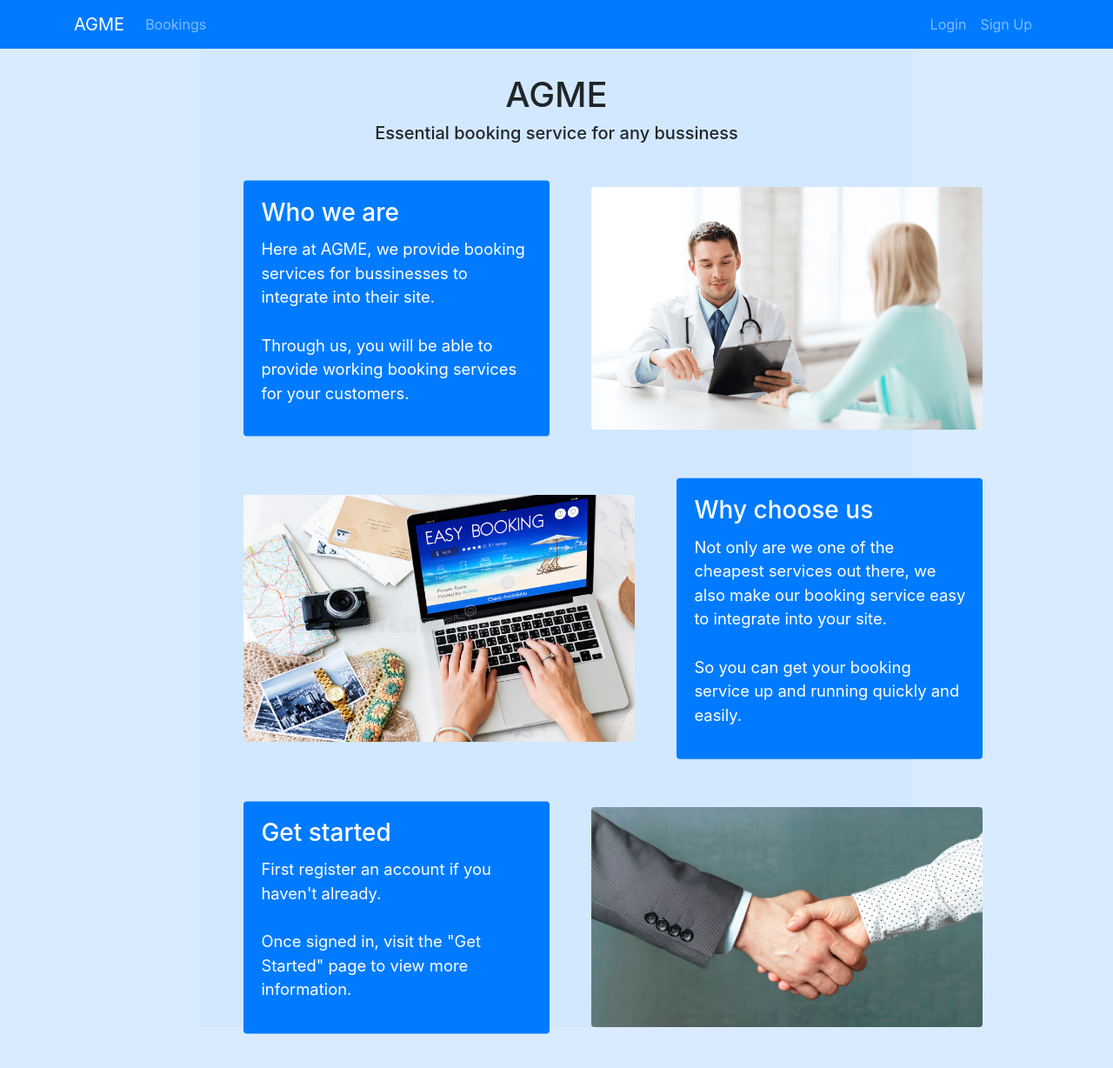
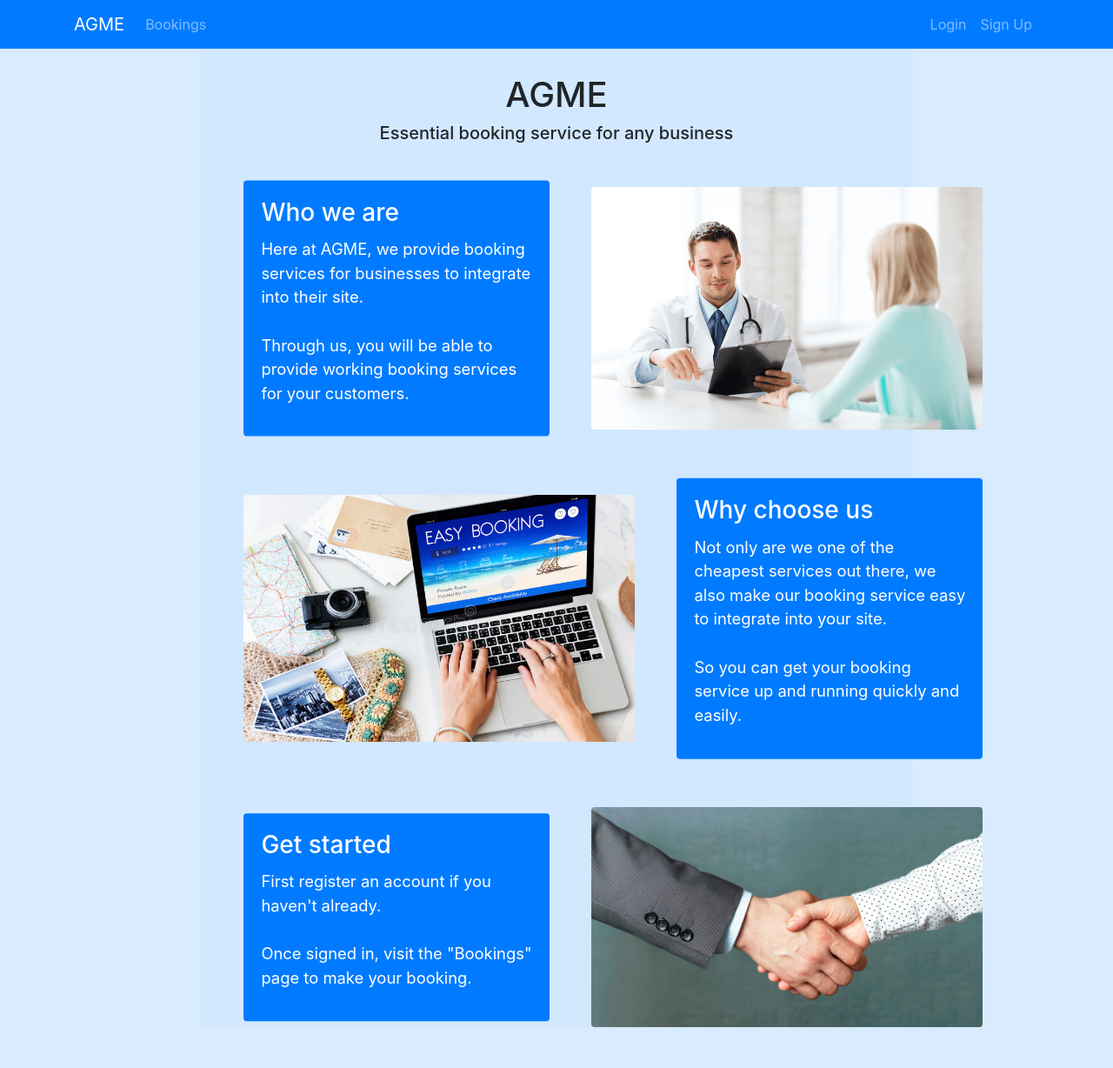
Before and after one commit to RMIT-SEPT/majorproject-7-tues-14-30-6, a React (Create React App) app in the folder FrontEnd/appointment-service/: page / in a window 1280 px wide. Shown: the top 1228 px of the page at 87% size. Built offline with nearby package versions, Linux system fonts and the light colour scheme.

Commit message:
Fixed typos on the home page

```diff
--- a/FrontEnd/appointment-service/src/components/Layout/Home.js
+++ b/FrontEnd/appointment-service/src/components/Layout/Home.js
@@ -14,7 +14,7 @@ export default class Home extends Component {
                 {/*Title*/}
 
                 <h1 className="display-5 text-center">AGME</h1>
-                <h5 className="display-5 text-center">Essential booking service for any bussiness</h5>
+                <h5 className="display-5 text-center">Essential booking service for any business</h5>
                 {/* end of title */}
 
                 {/* content */}
@@ -25,7 +25,7 @@ export default class Home extends Component {
                         <Card.Body>
                             <Card.Title><h3>Who we are</h3></Card.Title>
                             <Card.Text>
-                                <p>Here at AGME, we provide booking services for bussinesses to integrate into their site.
+                                <p>Here at AGME, we provide booking services for businesses to integrate into their site.
                                        <br></br><br></br>
                                        Through us, you will be able to provide working booking services for your customers.
                                    </p>
@@ -67,7 +67,7 @@ export default class Home extends Component {
                                 <p>
                                     First register an account if you haven't already.
                                     <br></br><br></br>
-                                    Once signed in, visit the "Get Started" page to view more information.
+                                    Once signed in, visit the "Bookings" page to make your booking.
                                 </p>
                             </Card.Text>
                         </Card.Body>
```
